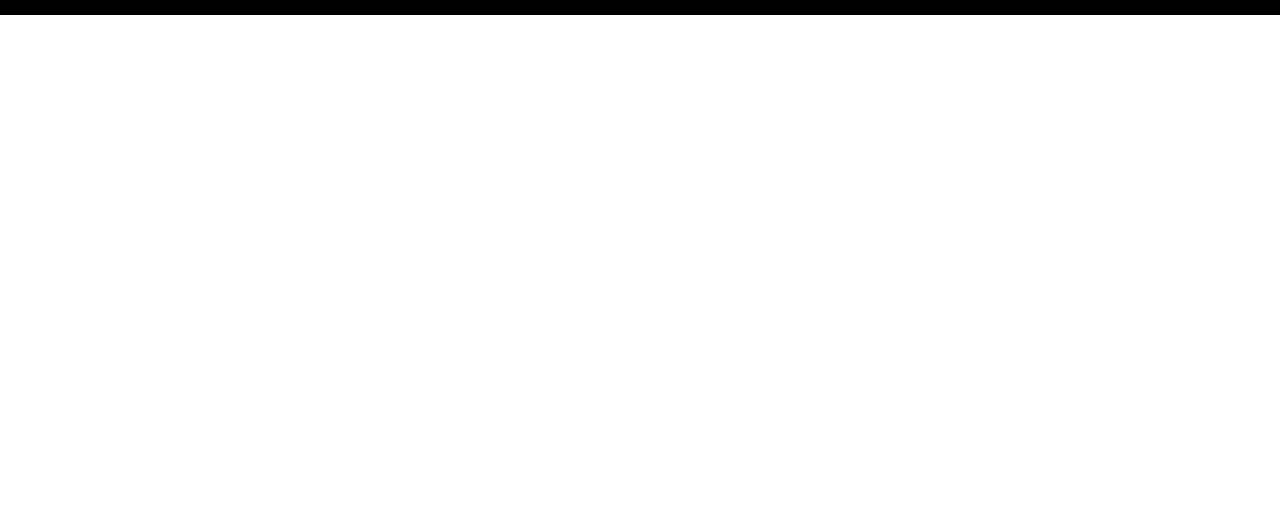
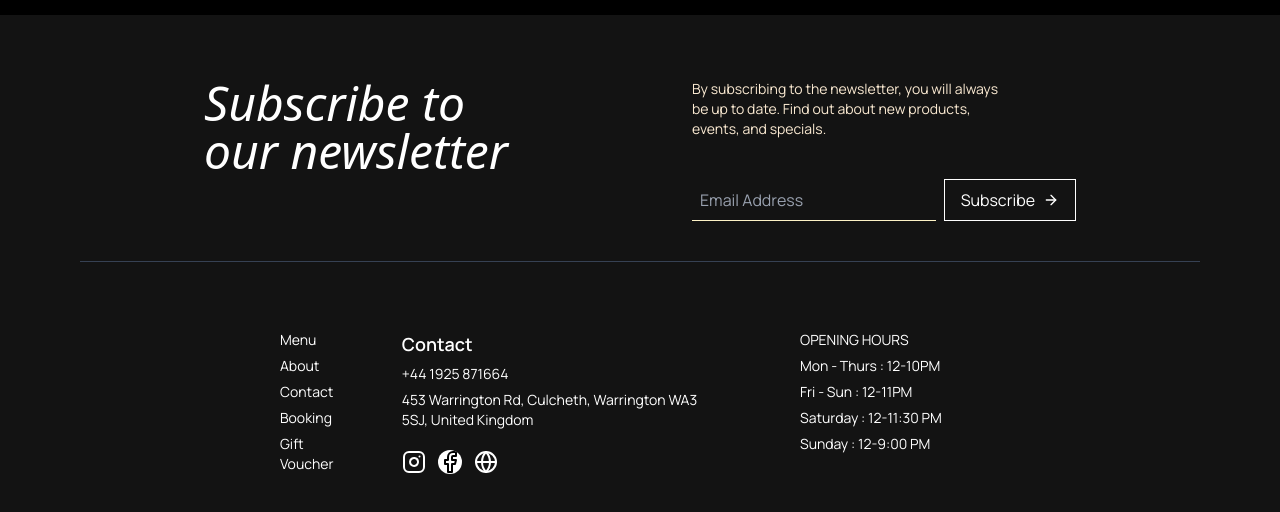
Before and after one commit to Jithin7777/restaurant-app-Layla, a Next.js app: page / in a window 1280 px wide. Shown: the part 7120-7632 px from the top of the page. Before the commit the page ends 7135 px from the top, so only its background shows below. Built offline with nearby package versions, Linux system fonts and the light colour scheme; a web font is replaced by a local one.

Commit message:
add footer section

```diff
--- /dev/null
+++ b/src/app/components/Footer.tsx
@@ -0,0 +1,79 @@
+import { ArrowRight, Facebook, Globe, Instagram } from "lucide-react";
+import React from "react";
+// import { FaFacebookF, FaInstagram, FaGoogle } from "react-icons/fa";
+
+const Footer = () => {
+  return (
+    <footer className="bg-[#131313] text-white px-6 md:px-20 py-16 space-y-14">
+      <div className="flex flex-col md:flex-row justify-center gap-10 border-b border-gray-700 pb-10">
+        <div className="md:w-2/5">
+          <h2 className="text-5xl  mb-2 font-playfair">
+            <i>
+              Subscribe to <br /> our newsletter
+            </i>
+          </h2>
+        </div>
+
+        <div className="md:w-96 space-y-4 font-manrope">
+          <p className="text-sm text-[#FBEAD2] max-w-80 font-marope">
+            By subscribing to the newsletter, you will always be up to date.
+            Find out about new products, events, and specials.
+          </p>
+          <div className="flex gap-x-2 mt-10">
+            <input
+              type="email"
+              placeholder="Email Address"
+              className="w-full p-2 border-b  text-[#958B7D]  border-b-amber-100 bg-transparent  placeholder-gray-400  focus:outline-none"
+            />
+            <button className="flex items-center gap-2 border border-white text-white px-4 py-2  hover:bg-[#D5A859] hover:text-black transition">
+              Subscribe
+              <ArrowRight size={16} />
+            </button>
+          </div>
+        </div>
+      </div>
+
+      <div className="grid grid-cols-1 md:grid-cols-2 lg:grid-cols-2 xl:grid-cols-2   text-sm pl-10 md:pl-40">
+        <div className="flex md:pl-10 ">
+          <div className="mt-3">
+            <ul className="space-y-1.5 mb-2 font-manrope">
+              <li>Menu</li>
+              <li>About</li>
+              <li>Contact</li>
+              <li>Booking</li>
+              <li>Gift Voucher</li>
+            </ul>
+          </div>
+
+          <div>
+            <div className="pl-15 space-y-1.5 font-manrope">
+              <h3 className="font-semibold text-lg mt-3 ">Contact</h3>
+              <p>+44 1925 871664</p>
+              <p className="max-w-full">
+                453 Warrington Rd, Culcheth, Warrington WA3 5SJ, United Kingdom
+              </p>
+            </div>
+            <div className="flex pl-15 gap-3 text-xl mt-5">
+
+              {/* Icons go here */}
+              <Instagram/>
+             <Facebook className="bg-white text-black rounded-full"/>
+            <Globe/>
+
+              </div>
+          </div>
+        </div>
+
+        <div className="md:pl-20 space-y-1.5 font-manrope mt-3">
+          <h3 className="font-manrope uppercase ">Opening Hours</h3>
+          <p>Mon - Thurs : 12-10PM</p>
+          <p>Fri - Sun : 12-11PM</p>
+          <p>Saturday : 12-11:30 PM</p>
+          <p>Sunday : 12-9:00 PM</p>
+        </div>
+      </div>
+    </footer>
+  );
+};
+
+export default Footer;
--- a/src/app/page.tsx
+++ b/src/app/page.tsx
@@ -9,6 +9,7 @@ import TableReservation from './(section)/TableReservation'
 import Reviews from './(section)/Reviews'
 import Gallery from './(section)/Gallery'
 import ScrollUs from './(section)/ScrollUs'
+import Footer from './components/Footer'
 
 const page = () => (
   <main>
@@ -23,6 +24,7 @@ const page = () => (
       <Reviews/>
       <Gallery/>
       <ScrollUs/>
+      <Footer/>
     </div>
   </main>
 )
```
